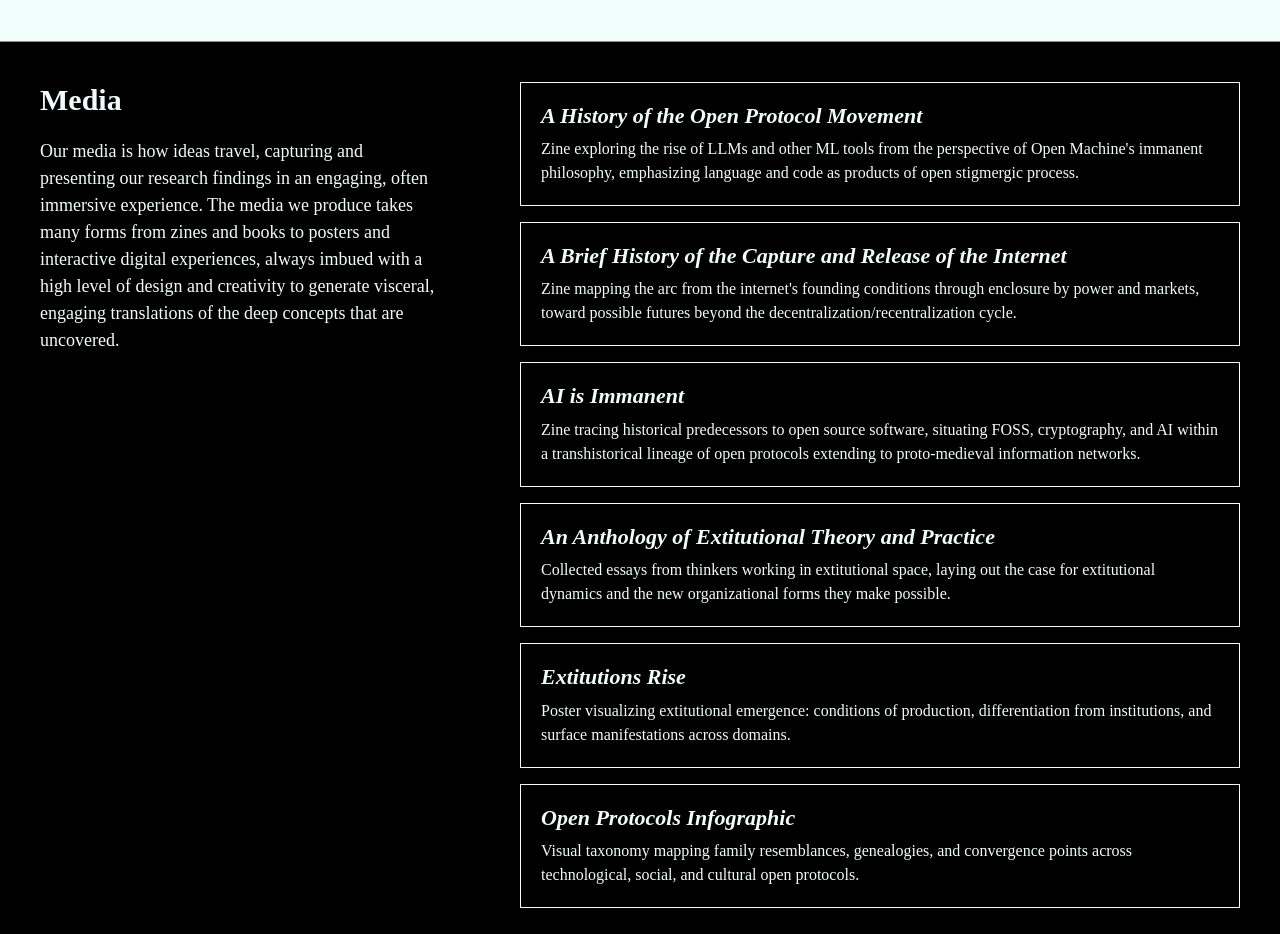
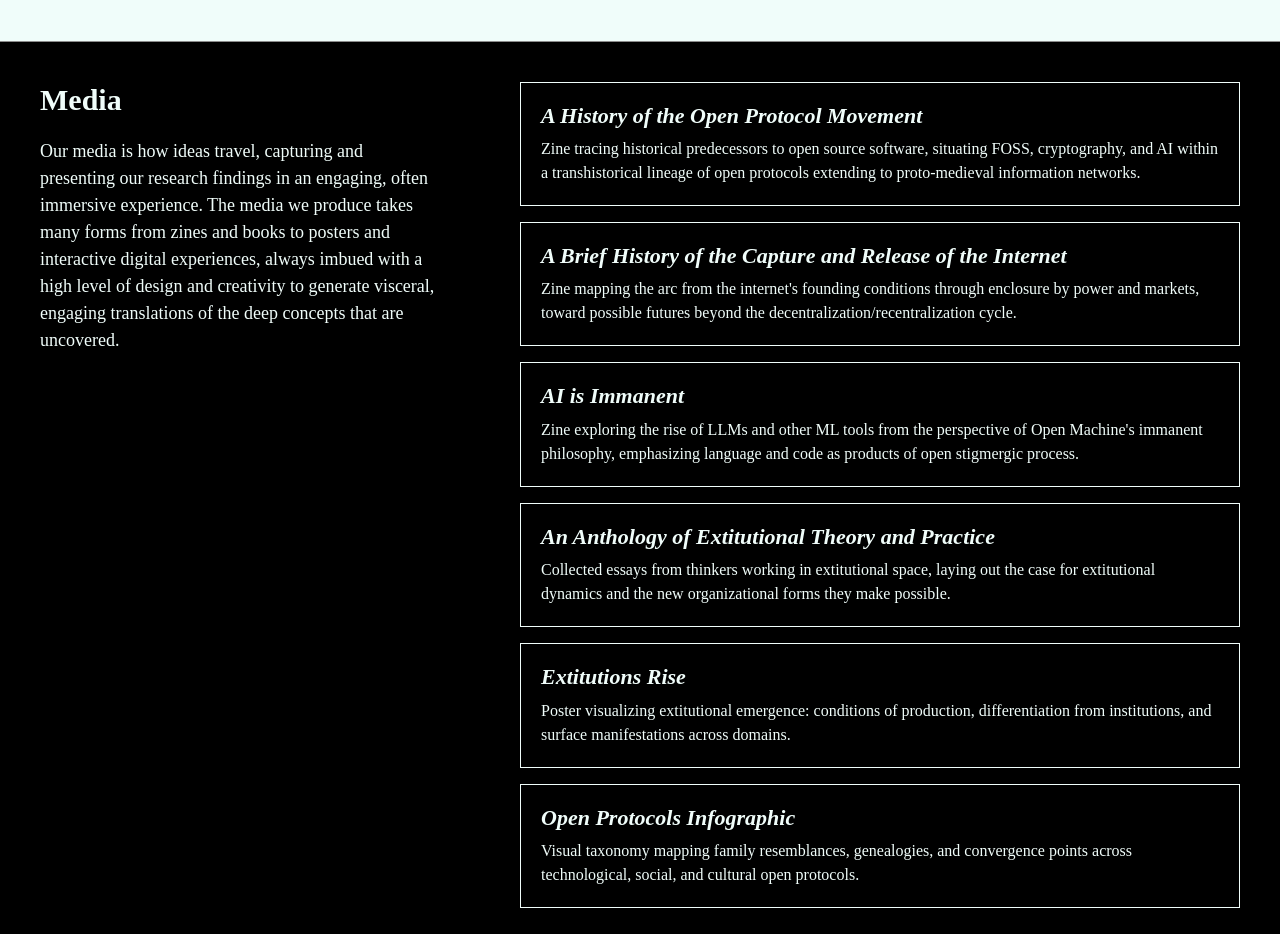
Before and after one commit to oovg/the-open-template, a Next.js app: page /programme in a window 1280 px wide. Shown: the part 1201-2135 px from the top of the page. Built offline with nearby package versions, Linux system fonts and the light colour scheme; a web font is replaced by a local one.

Commit message:
Update programme.tsx

```diff
--- a/src/pages/programme.tsx
+++ b/src/pages/programme.tsx
@@ -56,7 +56,7 @@ export default function Programme() {
           <Flex direction="column" w={['100%', null, '60%']} gap={4}>
             <Box border="1px solid" borderColor="primary" p={5}>
               <Heading fontSize={['md', null, 'lg']} mb={2} fontStyle="italic">A History of the Open Protocol Movement</Heading>
-              <Text fontSize="sm">Zine exploring the rise of LLMs and other ML tools from the perspective of Open Machine's immanent philosophy, emphasizing language and code as products of open stigmergic process.</Text>
+              <Text fontSize="sm">Zine tracing historical predecessors to open source software, situating FOSS, cryptography, and AI within a transhistorical lineage of open protocols extending to proto-medieval information networks.</Text>
             </Box>
             <Box border="1px solid" borderColor="primary" p={5}>
               <Heading fontSize={['md', null, 'lg']} mb={2} fontStyle="italic">A Brief History of the Capture and Release of the Internet</Heading>
@@ -64,7 +64,7 @@ export default function Programme() {
             </Box>
             <Box border="1px solid" borderColor="primary" p={5}>
               <Heading fontSize={['md', null, 'lg']} mb={2} fontStyle="italic">AI is Immanent</Heading>
-              <Text fontSize="sm">Zine tracing historical predecessors to open source software, situating FOSS, cryptography, and AI within a transhistorical lineage of open protocols extending to proto-medieval information networks.</Text>
+              <Text fontSize="sm">Zine exploring the rise of LLMs and other ML tools from the perspective of Open Machine's immanent philosophy, emphasizing language and code as products of open stigmergic process.</Text>
             </Box>
             <Box border="1px solid" borderColor="primary" p={5}>
               <Heading fontSize={['md', null, 'lg']} mb={2} fontStyle="italic">An Anthology of Extitutional Theory and Practice</Heading>
```
